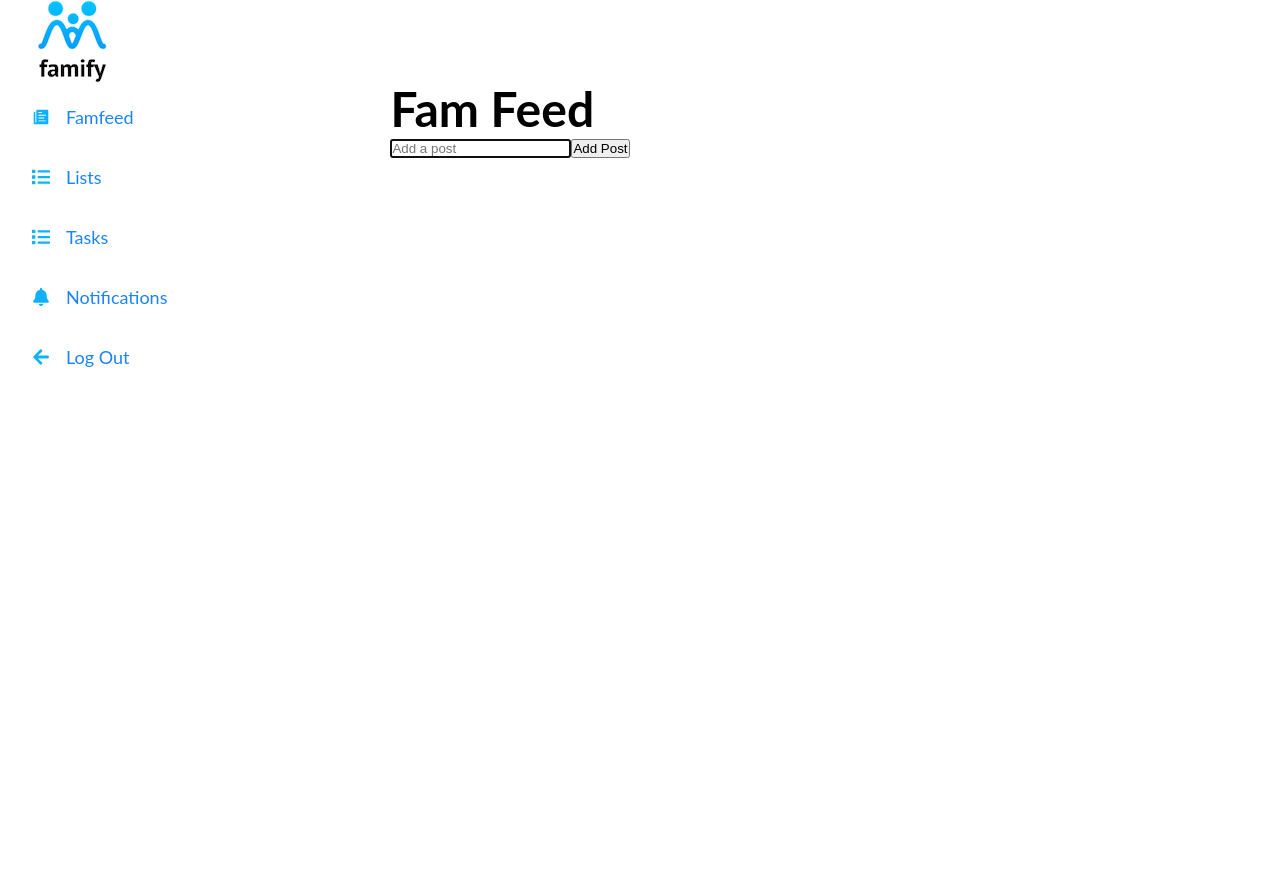
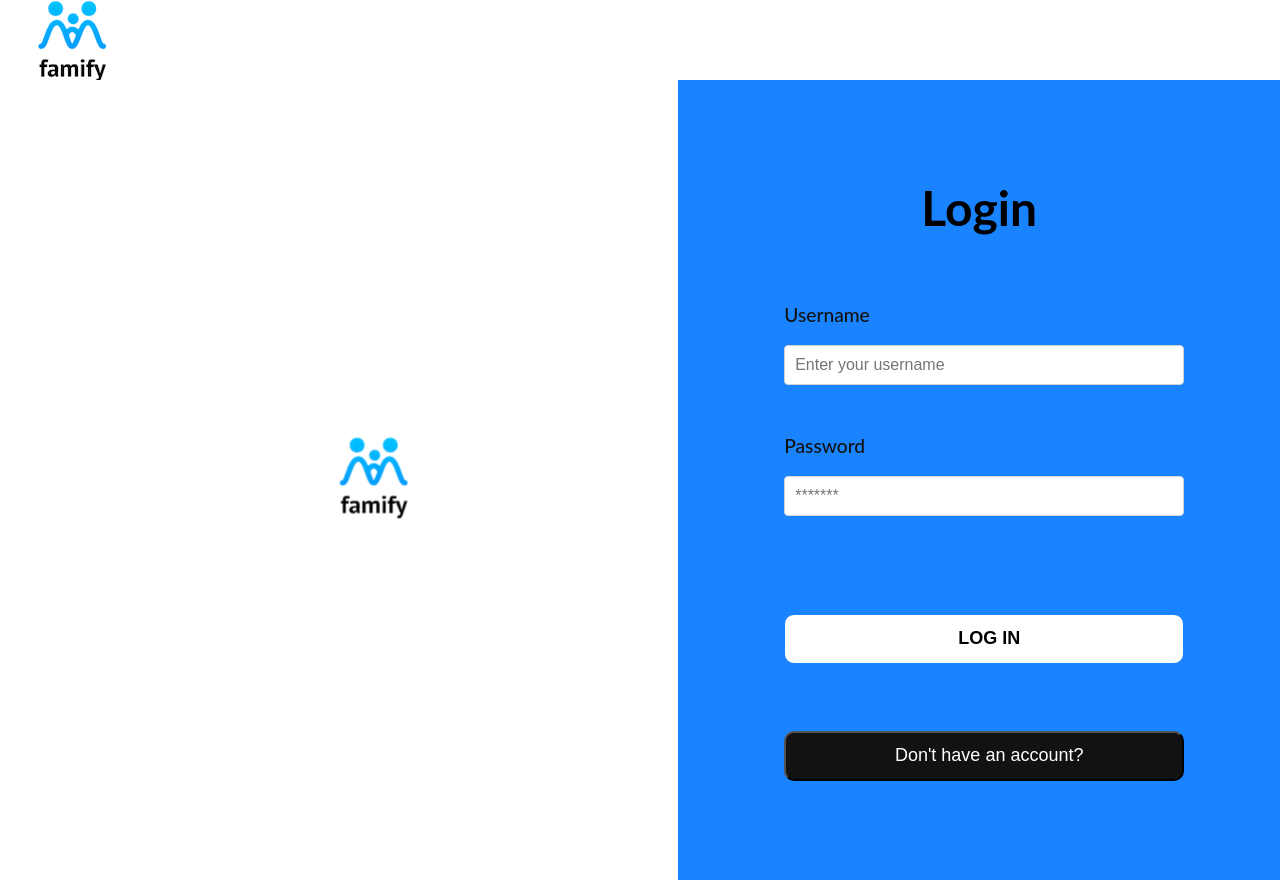
Before and after one commit to kadinsayani/Famify, a React (Create React App) app in the folder client/: page / in a window 1280 px wide. Built offline with nearby package versions, Linux system fonts and the light colour scheme; no server answers.

Commit message:
login redirects

```diff
--- a/client/src/App.js
+++ b/client/src/App.js
@@ -10,7 +10,7 @@ import ListOfLists from "./components/ListOfLists.js";
 import Notifications from "./components/Notifications.js";
 
 const App = () => {
-  const [user, setLoginUser] = useState({});
+  const [user, setLoginUser] = useState();
 
   return (
     <>
--- a/client/src/components/Login.js
+++ b/client/src/components/Login.js
@@ -34,6 +34,7 @@ const Login = ({ setLoginUser }) => {
       .request(config)
       .then((res) => {
         console.log(res.data);
+        setLoginUser(res.data)
       })
       .catch((err) => {
         console.log(err);
```
